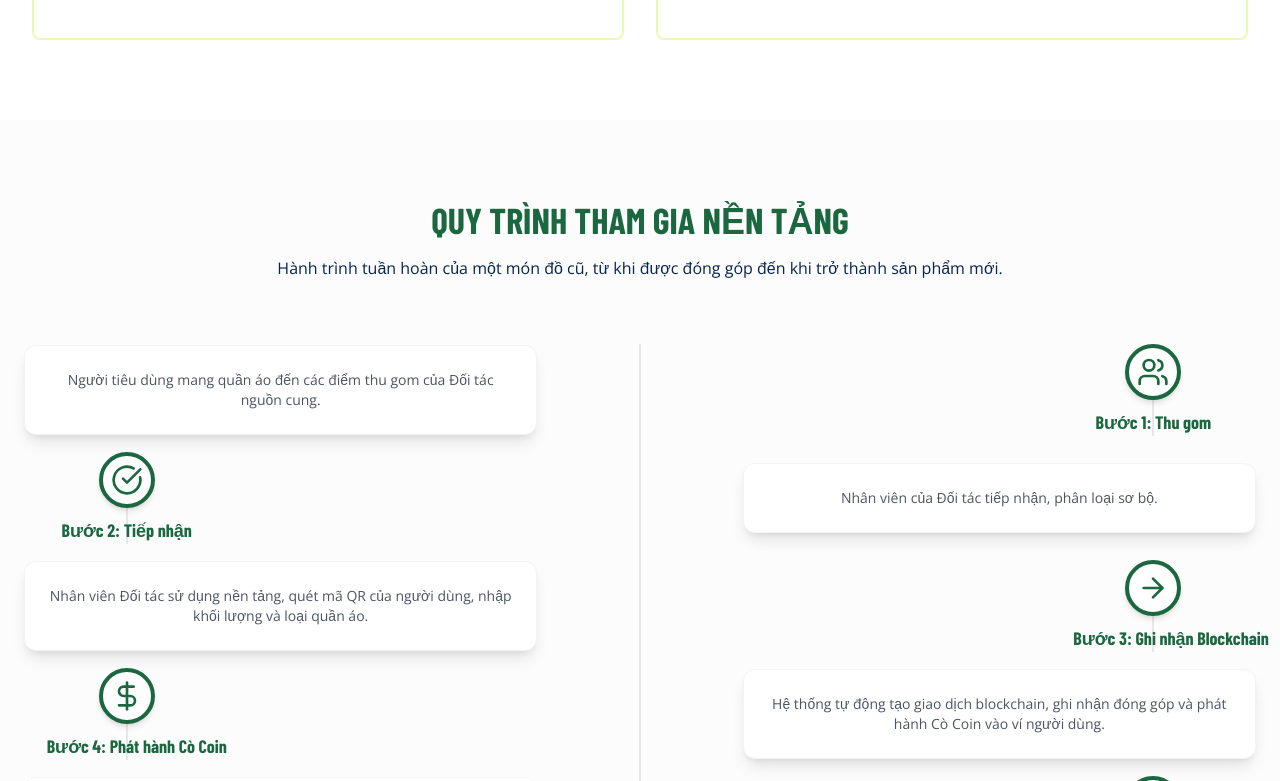
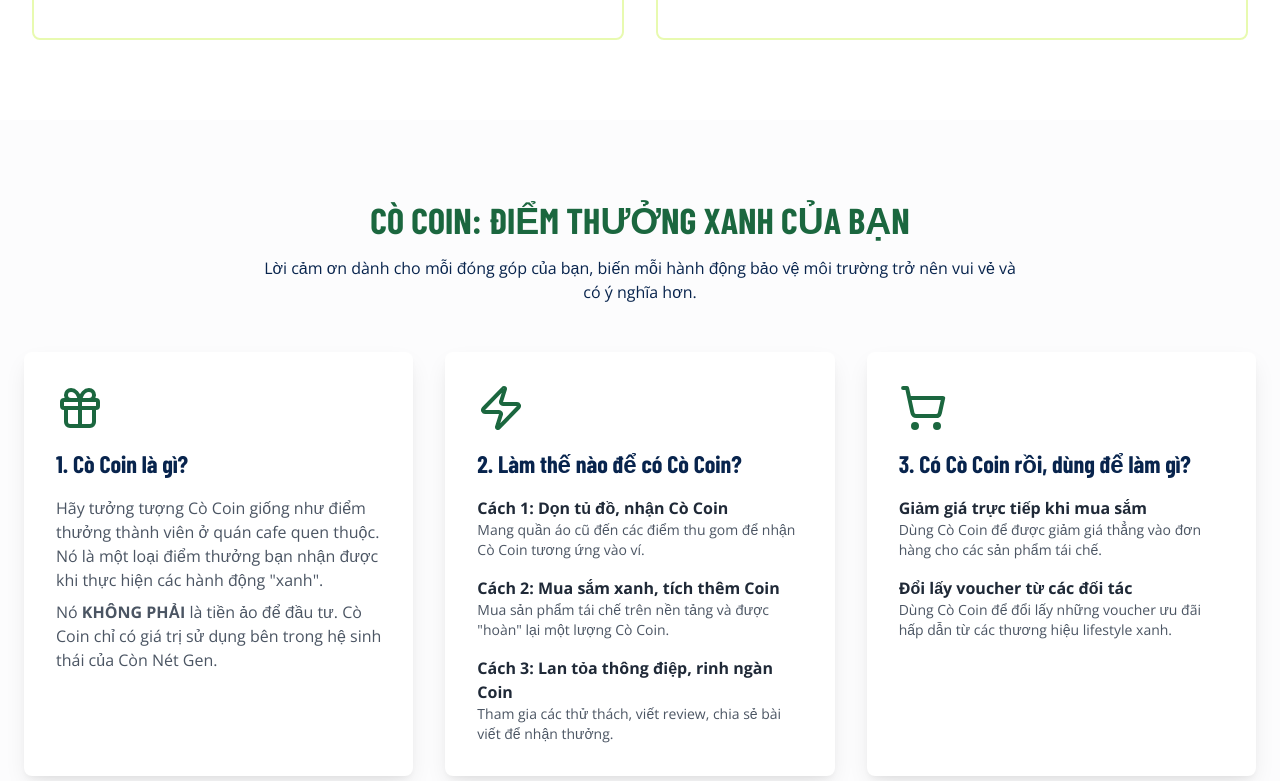
Before and after one commit to ezdproduct/connet, a React (Vite) app: page / in a window 1280 px wide. Shown: the part 4939-5720 px from the top of the page. Built offline with nearby package versions, Linux system fonts and the light colour scheme.

Commit message:
[dyad] Thêm section Cò Coin - wrote 4 file(s)

```diff
--- /dev/null
+++ b/src/components/landing/CoCoinSection.tsx
@@ -0,0 +1,65 @@
+import React from 'react';
+import { Gift, Zap, ShoppingCart } from 'lucide-react';
+
+export const CoCoinSection = () => (
+    <section id="coin" className="py-20 bg-gray-50/50">
+        <div className="container mx-auto px-4 sm:px-6">
+            <div className="text-center">
+                <h2 className="text-3xl md:text-4xl font-barlow font-bold text-[var(--color-primary)] uppercase animate-on-scroll">CÒ COIN: ĐIỂM THƯỞNG XANH CỦA BẠN</h2>
+                <p className="mt-4 max-w-3xl mx-auto text-[var(--color-secondary)] animate-on-scroll delay-1">
+                    Lời cảm ơn dành cho mỗi đóng góp của bạn, biến mỗi hành động bảo vệ môi trường trở nên vui vẻ và có ý nghĩa hơn.
+                </p>
+            </div>
+
+            <div className="mt-12 grid md:grid-cols-2 lg:grid-cols-3 gap-8">
+                {/* Card 1: What is Co Coin? */}
+                <div className="bg-white p-8 rounded-lg custom-shadow animate-on-scroll delay-1">
+                    <Gift className="w-12 h-12 text-[var(--color-primary)] mb-4" />
+                    <h3 className="font-barlow font-bold text-2xl text-[var(--color-secondary)]">1. Cò Coin là gì?</h3>
+                    <p className="mt-4 text-gray-600">
+                        Hãy tưởng tượng Cò Coin giống như điểm thưởng thành viên ở quán cafe quen thuộc. Nó là một loại điểm thưởng bạn nhận được khi thực hiện các hành động "xanh".
+                    </p>
+                    <p className="mt-2 text-gray-600">
+                        Nó <strong>KHÔNG PHẢI</strong> là tiền ảo để đầu tư. Cò Coin chỉ có giá trị sử dụng bên trong hệ sinh thái của Còn Nét Gen.
+                    </p>
+                </div>
+
+                {/* Card 2: How to earn? */}
+                <div className="bg-white p-8 rounded-lg custom-shadow animate-on-scroll delay-2">
+                    <Zap className="w-12 h-12 text-[var(--color-primary)] mb-4" />
+                    <h3 className="font-barlow font-bold text-2xl text-[var(--color-secondary)]">2. Làm thế nào để có Cò Coin?</h3>
+                    <div className="mt-4 space-y-4 text-gray-600">
+                        <div>
+                            <h4 className="font-semibold text-gray-800">Cách 1: Dọn tủ đồ, nhận Cò Coin</h4>
+                            <p className="text-sm">Mang quần áo cũ đến các điểm thu gom để nhận Cò Coin tương ứng vào ví.</p>
+                        </div>
+                        <div>
+                            <h4 className="font-semibold text-gray-800">Cách 2: Mua sắm xanh, tích thêm Coin</h4>
+                            <p className="text-sm">Mua sản phẩm tái chế trên nền tảng và được "hoàn" lại một lượng Cò Coin.</p>
+                        </div>
+                        <div>
+                            <h4 className="font-semibold text-gray-800">Cách 3: Lan tỏa thông điệp, rinh ngàn Coin</h4>
+                            <p className="text-sm">Tham gia các thử thách, viết review, chia sẻ bài viết để nhận thưởng.</p>
+                        </div>
+                    </div>
+                </div>
+
+                {/* Card 3: How to use? */}
+                <div className="bg-white p-8 rounded-lg custom-shadow animate-on-scroll delay-3">
+                    <ShoppingCart className="w-12 h-12 text-[var(--color-primary)] mb-4" />
+                    <h3 className="font-barlow font-bold text-2xl text-[var(--color-secondary)]">3. Có Cò Coin rồi, dùng để làm gì?</h3>
+                    <div className="mt-4 space-y-4 text-gray-600">
+                        <div>
+                            <h4 className="font-semibold text-gray-800">Giảm giá trực tiếp khi mua sắm</h4>
+                            <p className="text-sm">Dùng Cò Coin để được giảm giá thẳng vào đơn hàng cho các sản phẩm tái chế.</p>
+                        </div>
+                        <div>
+                            <h4 className="font-semibold text-gray-800">Đổi lấy voucher từ các đối tác</h4>
+                            <p className="text-sm">Dùng Cò Coin để đổi lấy những voucher ưu đãi hấp dẫn từ các thương hiệu lifestyle xanh.</p>
+                        </div>
+                    </div>
+                </div>
+            </div>
+        </div>
+    </section>
+);
--- a/src/pages/public/LandingPage.tsx
+++ b/src/pages/public/LandingPage.tsx
@@ -10,6 +10,7 @@
 import { EcosystemSection } from '../../components/landing/EcosystemSection';
 import { BlockchainSection } from '../../components/landing/BlockchainSection';
 import { InvestmentSection } from '../../components/landing/InvestmentSection';
+import { CoCoinSection } from '../../components/landing/CoCoinSection';
 import { FastFashionSection } from '../../components/landing/FastFashionSection';
 import { ProcessSection } from '../../components/landing/ProcessSection';
 import { FullProcessSection } from '../../components/landing/FullProcessSection';
@@ -86,6 +87,7 @@
                 <BlockchainSection />
                 <InvestmentSection onRegisterClick={() => handleToggleModal('register')} />
                 <ProcessSection onModalClick={handleToggleModal} />
+                <CoCoinSection />
                 <FullProcessSection />
                 <CommunityStorySection />
                 <JoinUsSection />
```
